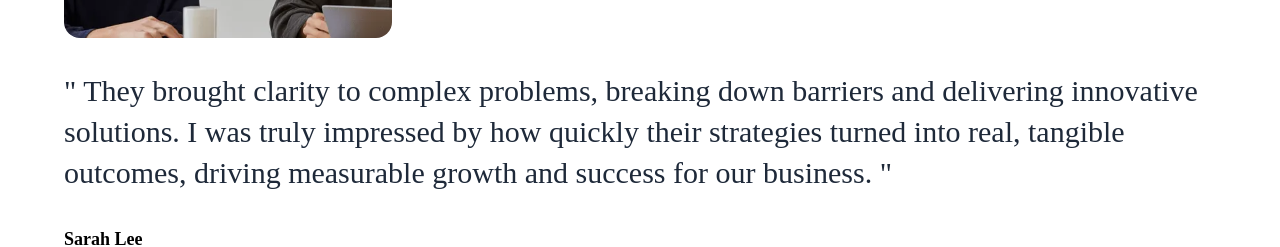
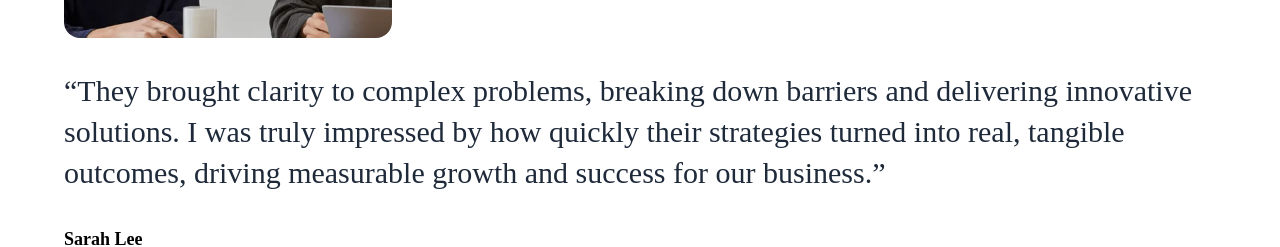
Before and after one commit to Nimesh19666/website, a Next.js app: page /about in a window 1280 px wide. Shown: the part 6185-6432 px from the top of the page. Built offline with nearby package versions, Linux system fonts and the light colour scheme.

Commit message:
testimonial error code

```diff
--- a/src/components/sections/shared/TestimonialSection.tsx
+++ b/src/components/sections/shared/TestimonialSection.tsx
@@ -50,7 +50,7 @@ export default function TestimonialSection() {
 
                 {/* Quote */}
                 <blockquote className="text-2xl sm:text-3xl text-left font-light text-gray-800 leading-snug">
-                  " {activeTestimonial.quote} "
+                  &ldquo;{activeTestimonial.quote}&rdquo;
                 </blockquote>
 
                 {/* Author */}
```
